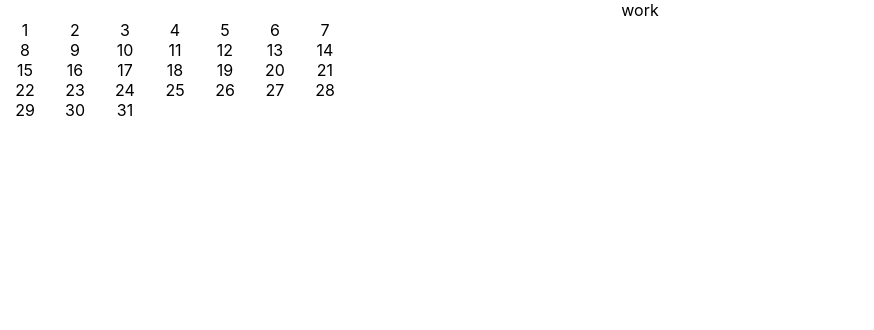
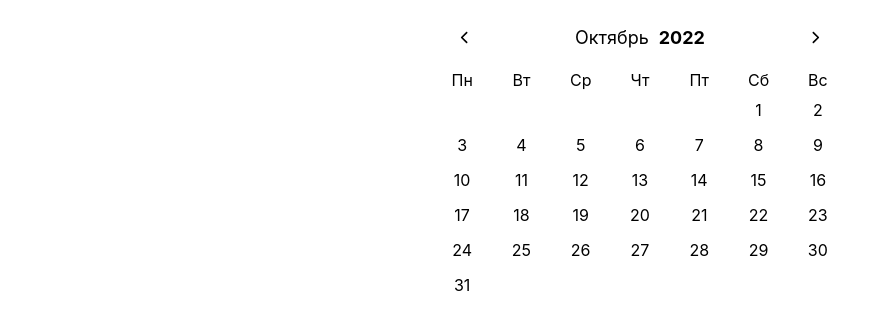
Before and after one commit to sverdans/TG-React-Schedule, a React (Create React App) app: page / in a window 1280 px wide. Shown: the top 330 px of the page, without its empty margins (0-874 px from the left). Built offline with nearby package versions, Linux system fonts and the light colour scheme.

Commit message:
added calendar

```diff
--- a/src/App.js
+++ b/src/App.jsx
@@ -5,8 +5,7 @@ import './styles/app.scss';
 
 const App = () => {
 	return (
-		<div className="App">
-			work
+		<div className='App'>
 			<Calendar />
 		</div>
 	);
--- a/src/components/Calendar.jsx
+++ b/src/components/Calendar.jsx
@@ -14,6 +14,25 @@ import {
 	startOfToday,
 } from 'date-fns';
 
+const translateToRu = (month) =>
+{
+	switch (month)
+	{
+		case 'January':		return 'Январь';
+		case 'February':	return 'Февраль';
+		case 'March':		return 'Март';
+		case 'April':		return 'Апрель';
+		case 'May': 		return 'Май';
+		case 'June':		return 'Июнь';
+		case 'July':		return 'Июль';
+		case 'August':		return 'Август';
+		case 'September':	return 'Сентябрь';
+		case 'October':		return 'Октябрь';
+		case 'November':	return 'Ноябрь';
+		case 'December':	return 'Декабрь';
+	}
+}
+
 const Calendar = () =>
 {
 	let today = startOfToday();
@@ -25,6 +44,8 @@ const Calendar = () =>
 		start: firstDayCurrentMonth,
 		end: endOfMonth(firstDayCurrentMonth),
 	})
+
+	let daysOffset = getDay(days[0]);
 
 	const previousMonth = () =>
 	{
@@ -38,16 +59,53 @@ const Calendar = () =>
 		setCurrentMonth(format(firstDayNextMonth, 'MMM-yyyy'));
 	}
 
-	console.log(days);
+	return (
+		<div className='calendar'>
+			<div className='calendar-header'>
+				<div className='button-wrapper'>
+					<div className='header-button' onClick={previousMonth}>
+						<div className='icon icon-prev'/>
+					</div>
+				</div>
 
-	return (
-		<div className="calendar">
-			{
-				days.map((value, index) =>
-				(
-					<div>{index + 1}</div>
-				))
-			}
+				<div className='header-text'>
+					<div className='header-month'>{translateToRu(format(firstDayCurrentMonth, 'MMMM'))}</div>
+					<div className='header-year'>{format(firstDayCurrentMonth, 'yyyy')}</div>
+				</div>
+
+				<div className='button-wrapper'>
+					<div className='header-button' onClick={nextMonth}>
+						<div className='icon icon-next'/>
+					</div>
+				</div>
+
+			</div>
+			<div className='calendar-line'>
+              <div>Пн</div>
+              <div>Вт</div>
+              <div>Ср</div>
+              <div>Чт</div>
+              <div>Пт</div>
+              <div>Сб</div>
+              <div>Вс</div>
+			</div>
+
+			<div className='calendar-line'>
+				{
+					days &&
+					days.map((value, index) =>
+					(
+						index === 0 ?
+							<div key={value.toString()} style={{ 'grid-column-start': getDay(value).toString() }}>
+								{index + 1}
+							</div>
+							:
+							<div key={value.toString()}>
+								{index + 1}
+							</div>
+					))
+				}
+			</div>
 		</div>
 	);
 }
--- a/src/styles/app.scss
+++ b/src/styles/app.scss
@@ -8,11 +8,11 @@ body
 	-webkit-font-smoothing: antialiased;
 	-moz-osx-font-smoothing: grayscale;
 
+	background: var(--tg-theme-bg-color);
+	color: var(--tg-theme-text-color);
+
 	.App
 	{
-		background: var(--tg-theme-bg-color);
-		color: var(--tg-theme-text-color);
-
 		text-align: center;
 	}
 }
--- a/src/styles/calendar.scss
+++ b/src/styles/calendar.scss
@@ -1,5 +1,92 @@
 .calendar
 {
-    display: grid;
-    grid-template-columns: repeat(7, 50px);
+	margin: 25px auto 0 auto;
+	max-width: 400px;
+
+	.button-wrapper
+	{
+		display: flex;
+		justify-content: center;
+		align-items: center;
+	}
+
+	.header-button
+	{
+		display: flex;
+		width: 25px;
+		height: 25px;
+		border-radius: 50%;
+		justify-content: center;
+		align-items: center;
+
+		&:hover
+		{
+			background-color: rgb(229,76,132);
+		}
+	}
+
+	.icon
+	{
+		width: 13px;
+		height: 13px;
+	//	background-color: var(--tg-theme-button-color);
+		background-color: black;
+
+		-webkit-mask-repeat: no-repeat;
+		-webkit-mask-position: center;
+
+		mask-repeat: no-repeat;
+		mask-position: center;
+
+
+
+		&.icon-prev
+		{
+			-webkit-mask-image: url(../resources/chevron-left.svg);
+			mask-image: url(../resources/chevron-left.svg);
+		}
+
+		&.icon-next
+		{
+			-webkit-mask-image: url(../resources/chevron-right.svg);
+			mask-image: url(../resources/chevron-right.svg);
+		}
+	}
+
+	.calendar-header
+	{
+		display: grid;
+		grid-template-columns: 50px auto 50px;
+		margin-bottom: 20px;
+
+		.header-text
+		{
+			display: flex;
+			justify-content: center;
+			align-items: center;
+			gap: 10px;
+			font-size: 18px;
+		}
+
+		.header-year
+		{
+			font-weight: bold;
+		}
+	}
+
+	.calendar-line
+	{
+		display: grid;
+		grid-template-columns: repeat(7, 1fr);
+		margin-bottom: 10px;
+		gap: 15px;
+
+		.calendar-item
+		{
+			&:first-child
+			{
+				grid-column-start: 5;
+			}
+		}
+	}
 }
```
Also changed, not shown: src/resources/chevron-left.svg (added), src/resources/chevron-right.svg (added).
